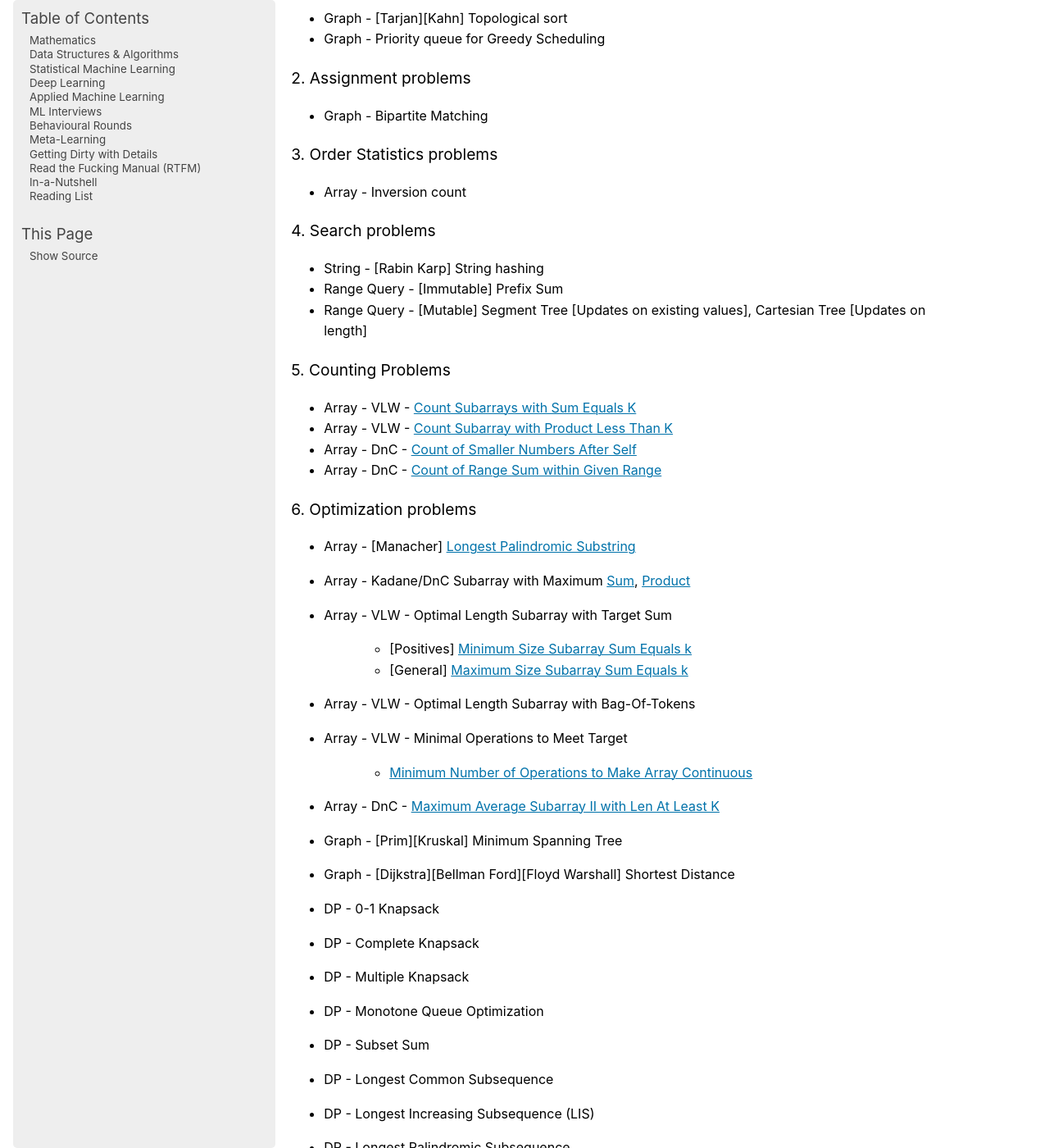
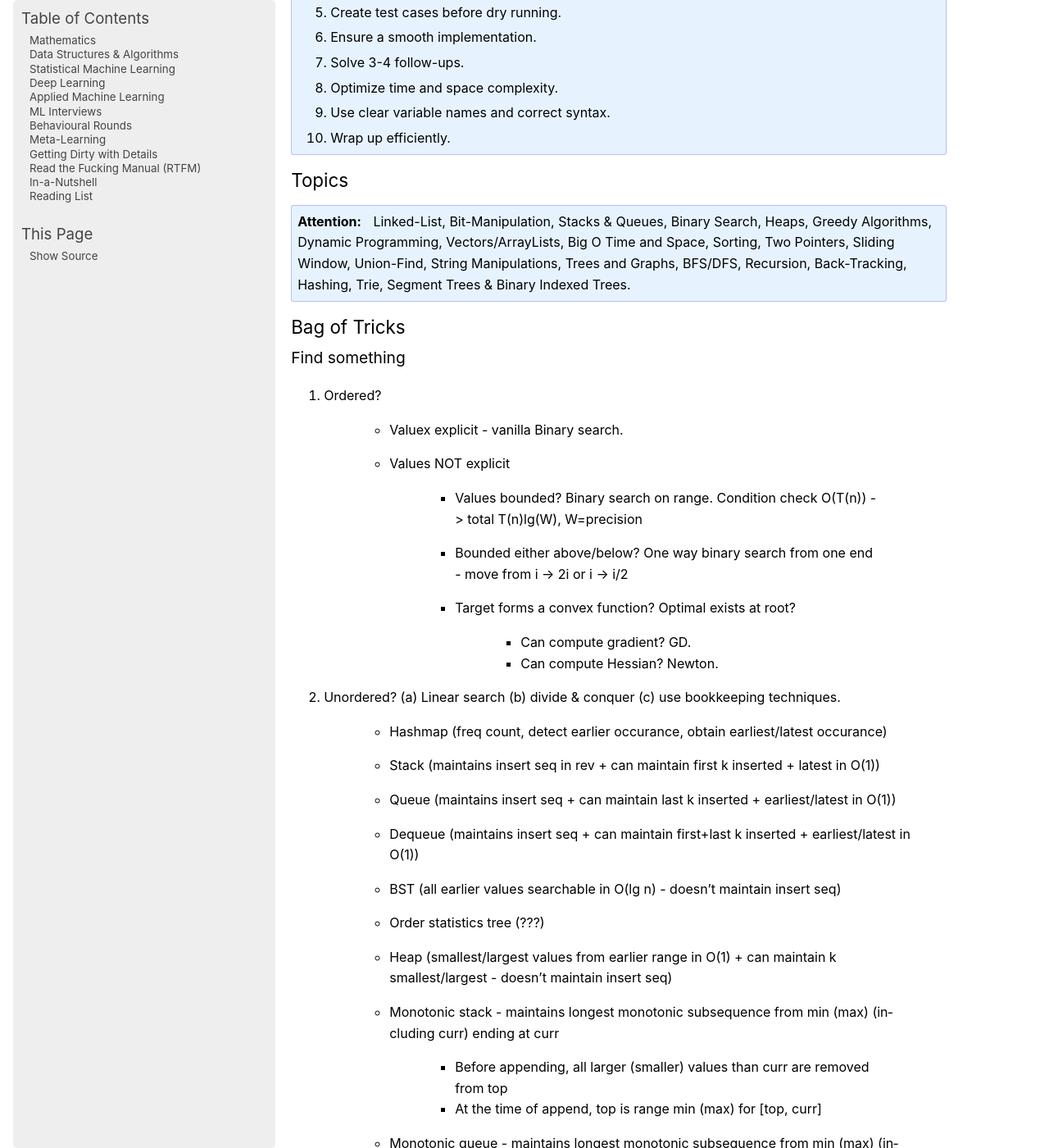
Before and after one commit to uselesstechjunks/leetcode, a Sphinx documentation site: the page built from docs/source/dsa/index.rst, in a window 1280 px wide and 1400 px high, scrolled down 1407 px. Shown: the whole window at 82% size. Built offline with Sphinx 7.4.7, drawn with Linux system fonts in a browser that asks for light colours; pages that are not in the unit, such as notebooks, are missing from menus; some of the changed text lies outside the part shown.

Commit message:
Update qb.rst (#493)
* Update qb.rst

* Update index.rst

* Update index.rst

* Update index.rst

* Update index.rst

* Update index.rst

* Update index.rst

* Update index.rst

* Update index.rst

* Update index.rst

* Update index.rst

* Update index.rst

* Update index.rst

* Update index.rst

* Update index.rst

* Update index.rst

* Update index.rst

* Update index.rst

* Update index.rst

* Update index.rst

* Update index.rst

* Update index.rst

* Update index.rst

* Update index.rst

* Update index.rst

* Update index.rst

* Update index.rst

* Update index.rst

* Update index.rst

* Update index.rst

* Update index.rst

* Update index.rst

```diff
--- a/docs/source/dsa/index.rst
+++ b/docs/source/dsa/index.rst
@@ -1,28 +1,14 @@
 #################################################################################
 Data Structures & Algorithms
 #################################################################################
+.. contents:: Table of Contents
+   :depth: 3
+   :local:
+   :backlinks: none
+
 *********************************************************************************
 Interview Prep
 *********************************************************************************
-Topics
-=================================================================================
-.. attention::
-
-	Linked-List, Bit-Manipulation, Stacks & Queues, Binary Search, Heaps, Greedy Algorithms, Dynamic Programming, Vectors/ArrayLists, Big O Time and Space, Sorting, Two Pointers, Sliding Window, Union-Find, String Manipulations, Trees and Graphs, BFS/DFS, Recursion, Back-Tracking, Hashing, Trie, Segment Trees & Binary Indexed Trees.
-
-Techniques
-=================================================================================
-- Bookkeeping - Hashmap (freq), Queue (insert seq), Heap (min/max) Monotonic Queue (min/max + insert seq), Monotonic Stack (???)
-- Find min/max - Immutable - Linear Search, Heap (streams)
-- Find min/max - Mutable - Divide and Conquer - BST, Segment Tree, Cartesian Tree
-- Subarray Sum
-
-	- Keep track of prefix sums
-	- Keep prefix or drop prefix (DP)
-	- Divide and conquer, Segment Tree, Binary Indexed Tree
-	- Sliding window if monotonic
-- Can we narrow down search space by having min/max limits? Can use Binary search.
-
 During Interview
 =================================================================================
 .. attention::
@@ -37,6 +23,132 @@ During Interview
 	#. Use clear variable names and correct syntax.
 	#. Wrap up efficiently.
 
+Topics
+=================================================================================
+.. attention::
+
+	Linked-List, Bit-Manipulation, Stacks & Queues, Binary Search, Heaps, Greedy Algorithms, Dynamic Programming, Vectors/ArrayLists, Big O Time and Space, Sorting, Two Pointers, Sliding Window, Union-Find, String Manipulations, Trees and Graphs, BFS/DFS, Recursion, Back-Tracking, Hashing, Trie, Segment Trees & Binary Indexed Trees.
+
+Bag of Tricks
+=================================================================================
+Find something
+---------------------------------------------------------------------------------
+#. Ordered?
+
+	- Valuex explicit - vanilla Binary search.
+	- Values NOT explicit
+
+		- Values bounded? Binary search on range. Condition check O(T(n)) -> total T(n)lg(W), W=precision
+		- Bounded either above/below? One way binary search from one end - move from i -> 2i or i -> i/2
+		- Target forms a convex function? Optimal exists at root?
+
+			- Can compute gradient? GD.
+			- Can compute Hessian? Newton.
+#. Unordered? (a) Linear search (b) divide & conquer (c) use bookkeeping techniques.
+
+	- Hashmap (freq count, detect earlier occurance, obtain earliest/latest occurance)
+	- Stack (maintains insert seq in rev + can maintain first k inserted + latest in O(1))
+	- Queue (maintains insert seq + can maintain last k inserted + earliest/latest in O(1))
+	- Dequeue (maintains insert seq + can maintain first+last k inserted + earliest/latest in O(1))
+	- BST (all earlier values searchable in O(lg n) - doesn't maintain insert seq)
+	- Order statistics tree (???)
+	- Heap (smallest/largest values from earlier range in O(1) + can maintain k smallest/largest - doesn't maintain insert seq)
+	- Monotonic stack - maintains longest monotonic subsequence from min (max) (including curr) ending at curr
+
+		- Before appending, all larger (smaller) values than curr are removed from top
+		- At the time of append, top is range min (max) for [top, curr]
+	- Monotonic queue - maintains longest monotonic subsequence from min (max) (including curr) ending at curr
+
+		- Before appending, all larger (smaller) values than curr are removed from back
+		- At the time of append, back is range min for [back, curr]
+		- Front is range min (max) for [0, curr]
+	- Min (max) stack (maintains range min (max) for [0, curr] at top + keeps all elements + obtain in O(1))
+	- Min (max) queue (maintains range min (max) for [0, curr] at back + keeps all elements + obtain in O(1))
+	- Segment tree (RSQ/RMQ, all subarray sums with prefix/suffix/sum in tree) - mutable, extends to 2d
+	- Interval tree (find value in range)
+	- Binary indexed tree (???) - mutable
+	- Sparse table (RMQ)
+	- Cartesian tree (RMQ tasks) - size extendable
+	- Union find (equivalence classes)
+	- Trie (prefix matching)
+	- String hashing - Rabin Karp
+#. Make bookkeeping faster - sqrt decomposition
+
+Modify something
+---------------------------------------------------------------------------------
+#. Two pointers + swap
+#. Dutch national flag
+
+Schedule something
+---------------------------------------------------------------------------------
+#. Priority queue + optional external dict for value - greedy
+#. [Tarjan][Kahn] Topological sort
+
+Assign something
+---------------------------------------------------------------------------------
+#. Two pointers
+#. Bipartite matching
+
+Optimise something
+---------------------------------------------------------------------------------
+#. DP - Classic problems
+
+	- 0-1 knapsack
+	- Complete knapsack
+	- Multiple knapsack
+	- Monotone queue optimization
+	- Subset sum
+	- Longest common subsequence
+	- Longest increasing subsequence (LIS)
+	- Longest palindromic subsequence
+	- Rod cutting
+	- Edit distance
+	- Counting paths in a 2D array
+	- Longest Path in DAG
+	- Divide and conquer DP
+	- Knuth's optimisation
+	- ASSP [Floyd Warshall]
+#. Greedy
+
+	- Two pointers
+	- Sliding window
+	- Shortest path - SSSP [Dijkstra][Bellman Ford]
+	- Lightest edge - MST [Prim][Kruskal]
+
+Check connectivity, grouping & cyclic dependencies
+---------------------------------------------------------------------------------
+#. Tortoise & hare algorithm
+#. BFS for bipartite detection
+#. DFS with edge classification, union-find
+#. Lowest common ancestor - tree/graph - [Euler's tour],[Tarjan],[Farach-Colton and Bender]
+#. Connected components
+#. Articulation vertex and biconneted components
+#. [Kosaraju] Strongly connected components
+#. Eulerian circuit for cycle visiting all vertices
+
+Combinatorial problems
+---------------------------------------------------------------------------------
+- Backtracking
+
+Design problems
+---------------------------------------------------------------------------------
+- Mostly bookkeeping
+
+Common Problems
+---------------------------------------------------------------------------------
+#. Subarray Sum
+
+	#. Keep track of earlier seen prefix sums
+	#. [Kadane] Keep prefix or drop prefix (DP) when processing current
+	#. Divide and conquer with (a) max prefix/suffix and (b) sum
+	#. If mutable, Segment Tree, Binary Indexed Tree
+	#. If monotonic, VLW
+#. LCA
+#. RSQ/RMQ
+#. MEX
+#. LCS
+#. Order stat
+
 *********************************************************************************
 Revision Deck
 *********************************************************************************
@@ -46,80 +158,6 @@ Important Questions
 	:maxdepth: 1
 
 	qb
-
-Important Algorithms
-=================================================================================
-1. Scheduling problems
----------------------------------------------------------------------------------
-- Graph - [Tarjan][Kahn] Topological sort
-- Graph - Priority queue for Greedy Scheduling
-
-2. Assignment problems
----------------------------------------------------------------------------------
-- Graph - Bipartite Matching
-
-3. Order Statistics problems
----------------------------------------------------------------------------------
-- Array - Inversion count
-
-4. Search problems
----------------------------------------------------------------------------------
-- String - [Rabin Karp] String hashing
-- Range Query - [Immutable] Prefix Sum
-- Range Query - [Mutable] Segment Tree [Updates on existing values], Cartesian Tree [Updates on length]
-
-5. Counting Problems
----------------------------------------------------------------------------------
-- Array - VLW - `Count Subarrays with Sum Equals K <https://leetcode.com/problems/subarray-sum-equals-k/description/>`_
-- Array - VLW - `Count Subarray with Product Less Than K <https://leetcode.com/problems/subarray-product-less-than-k/description/>`_
-- Array - DnC - `Count of Smaller Numbers After Self <https://leetcode.com/problems/count-of-smaller-numbers-after-self/description/>`_
-- Array - DnC - `Count of Range Sum within Given Range <https://leetcode.com/problems/count-of-range-sum/>`_
-
-6. Optimization problems
----------------------------------------------------------------------------------
-- Array - [Manacher] `Longest Palindromic Substring <https://leetcode.com/problems/longest-palindromic-substring/>`_
-- Array - Kadane/DnC Subarray with Maximum `Sum <https://leetcode.com/problems/maximum-subarray/description/>`_, `Product <https://leetcode.com/problems/maximum-product-subarray/description/>`_
-- Array - VLW - Optimal Length Subarray with Target Sum
-
-	- [Positives] `Minimum Size Subarray Sum Equals k <https://leetcode.com/problems/minimum-size-subarray-sum/description/>`_
-	- [General] `Maximum Size Subarray Sum Equals k <https://leetcode.com/problems/maximum-size-subarray-sum-equals-k/description/>`_
-- Array - VLW - Optimal Length Subarray with Bag-Of-Tokens
-- Array - VLW - Minimal Operations to Meet Target
-
-	- `Minimum Number of Operations to Make Array Continuous <https://leetcode.com/problems/minimum-number-of-operations-to-make-array-continuous/>`_
-- Array - DnC - `Maximum Average Subarray II with Len At Least K <https://leetcode.com/problems/maximum-average-subarray-ii/>`_
-- Graph - [Prim][Kruskal] Minimum Spanning Tree
-- Graph - [Dijkstra][Bellman Ford][Floyd Warshall] Shortest Distance
-- DP - 0-1 Knapsack
-- DP - Complete Knapsack
-- DP - Multiple Knapsack
-- DP - Monotone Queue Optimization
-- DP - Subset Sum
-- DP - Longest Common Subsequence
-- DP - Longest Increasing Subsequence (LIS)
-- DP - Longest Palindromic Subsequence
-- DP - Rod Cutting
-- DP - Edit Distance
-- DP - Counting Paths in a 2D Array
-- DP - Longest Path in a Directed Acyclic Graph (DAG)
-- DP - Divide and Conquer DP
-- DP - Knuth's Optimization
-
-7. Connectivity problems
----------------------------------------------------------------------------------
-- Tree - Lowest common ancestor
-- Graph - Lowest common ancestor
-- Graph - Connected components
-- Graph - Articulation vertex and biconneted components
-- Graph - [Kosaraju] Strongly connected components
-
-8. Combinatorial problems
----------------------------------------------------------------------------------
-- Backtracking - Generate Permutations, Combinations, Paranthesis
-
-9. Design problems
----------------------------------------------------------------------------------
-- Logger Rate Limiter
 
 Deep Dives
 =================================================================================
--- a/docs/source/dsa/qb.rst
+++ b/docs/source/dsa/qb.rst
@@ -83,6 +83,7 @@ Arrays
 
 	- [Medium] `(Positives) Shortest Subarray with Sum >= k <https://leetcode.com/problems/minimum-size-subarray-sum/description/>`_
 	- [Medium] `(Positives) Shortest Rotated Subarray (Positives) with Sum >= k <https://leetcode.com/problems/minimum-operations-to-reduce-x-to-zero/description/>`_
+	- [Medium] `Shortest Subarray with Sum = k <https://www.geeksforgeeks.org/smallest-subarray-with-sum-k-from-an-array/>`_
 	- [Hard] `Shortest Subarray with Sum >= k <https://leetcode.com/problems/shortest-subarray-with-sum-at-least-k/description/>`_
 	- [Medium] `(NonNeg) Shortet Subarray with Bitwise OR = k <https://leetcode.com/problems/shortest-subarray-with-or-at-least-k-ii/description/>`_
 	- [Medium] `Longest Subarray With Sum = k <https://leetcode.com/problems/maximum-size-subarray-sum-equals-k/>`_
```
